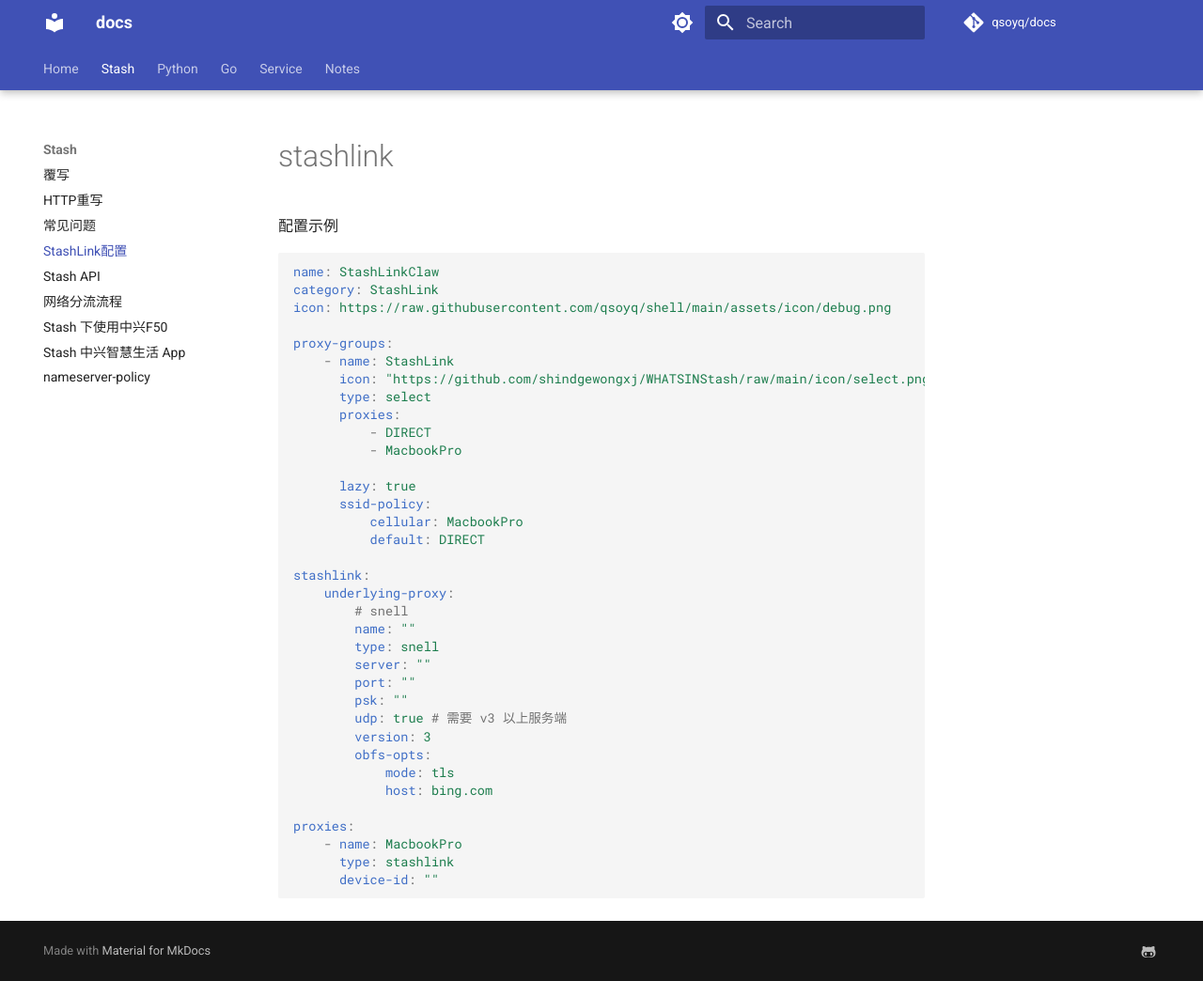
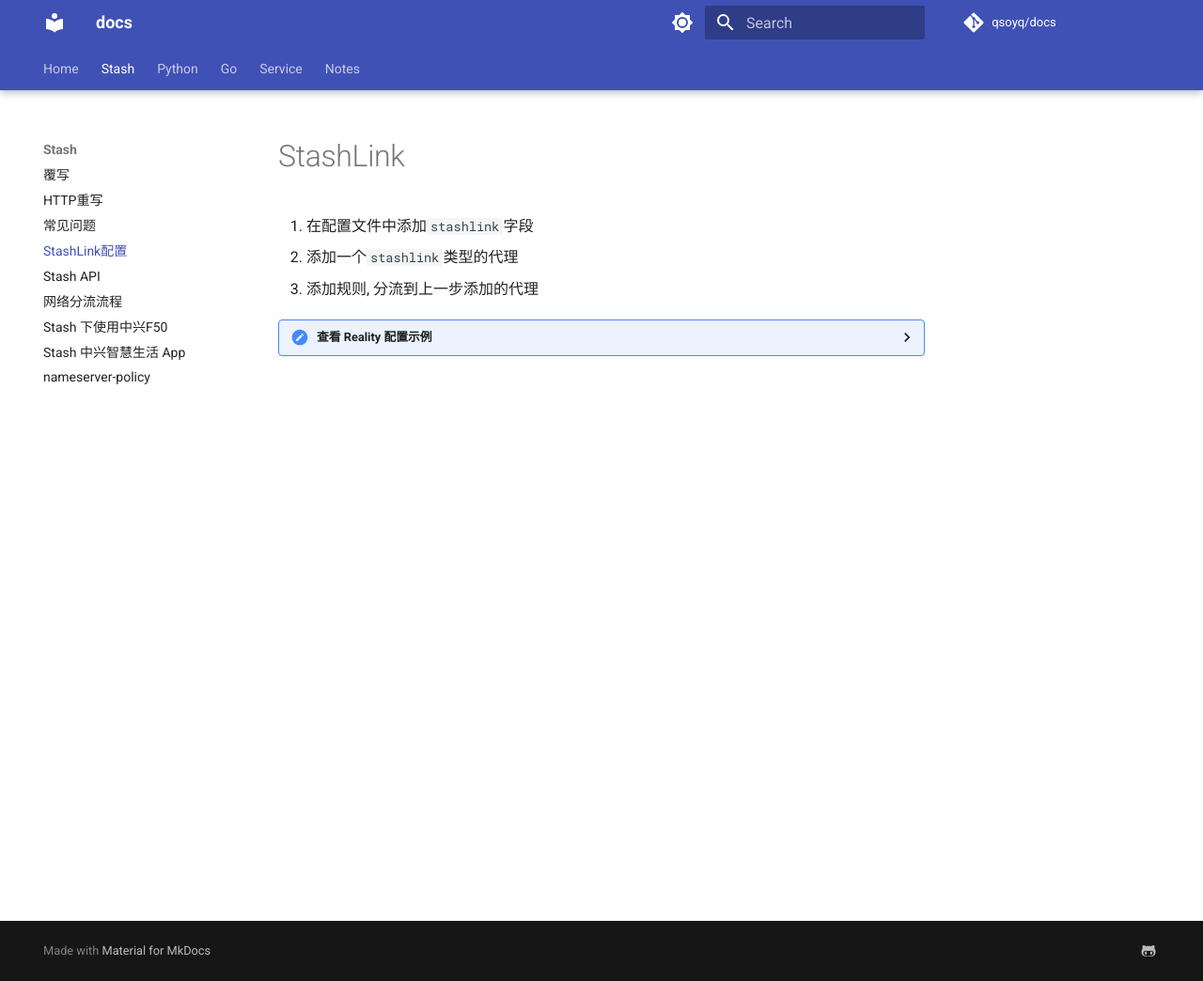
Before and after one commit to qsoyq/docs, an MkDocs documentation site: the page built from docs/Stash/stashlink.md, in a window 1280 px wide and 1044 px high. Shown: the whole window at 94% size. Built offline with MkDocs 1.6.1 and Material for MkDocs 9.7.7, drawn with Linux system fonts in a browser that asks for light colours; comment, search, counter and statistics services are not loaded.

Commit message:
update Stash/stashlink.md

````diff
--- a/docs/Stash/stashlink.md
+++ b/docs/Stash/stashlink.md
@@ -1,41 +1,37 @@
-# stashlink
+# StashLink
 
-配置示例
+1. 在配置文件中添加`stashlink`字段
+2. 添加一个`stashlink`类型的代理
+3. 添加规则, 分流到上一步添加的代理
 
+<details>
+<summary>查看 Reality 配置示例</summary>
 ```yaml
-name: StashLinkClaw
-category: StashLink
-icon: https://raw.githubusercontent.com/qsoyq/shell/main/assets/icon/debug.png
-
-proxy-groups:
-    - name: StashLink
-      icon: "https://github.com/shindgewongxj/WHATSINStash/raw/main/icon/select.png"
-      type: select
-      proxies:
-          - DIRECT
-          - MacbookPro
-
-      lazy: true
-      ssid-policy:
-          cellular: MacbookPro
-          default: DIRECT
-
 stashlink:
     underlying-proxy:
-        # snell
-        name: ""
-        type: snell
-        server: ""
-        port: ""
-        psk: ""
-        udp: true # 需要 v3 以上服务端
-        version: 3
-        obfs-opts:
-            mode: tls
-            host: bing.com
+        name: reality
+        type: vless
+        flow: xtls-rprx-vision
+        udp: true
+        tls: true
+        server: 1.1.1.1
+        port: 443
+        uuid: xxxxxxxxxxxxxxx
+        servername: www.amazon.com
+        fingerprint: chrome # 可选
+        reality-opts:
+            public-key: xxxxxxxxxxxxxxxx
+            short-id: xx
+        benchmark-url: http://cp.cloudflare.com/
+        benchmark-timeout: 1
 
 proxies:
-    - name: MacbookPro
+    - name: StashLink｜Macbook
       type: stashlink
-      device-id: ""
+      device-id: xxxxxxxxxxxxxxxxxx
+
+rules:
+    - IP-CIDR,192.168.0.1/24,StashLink｜Macbook,no-resolve
+
 ```
+</details>
````
